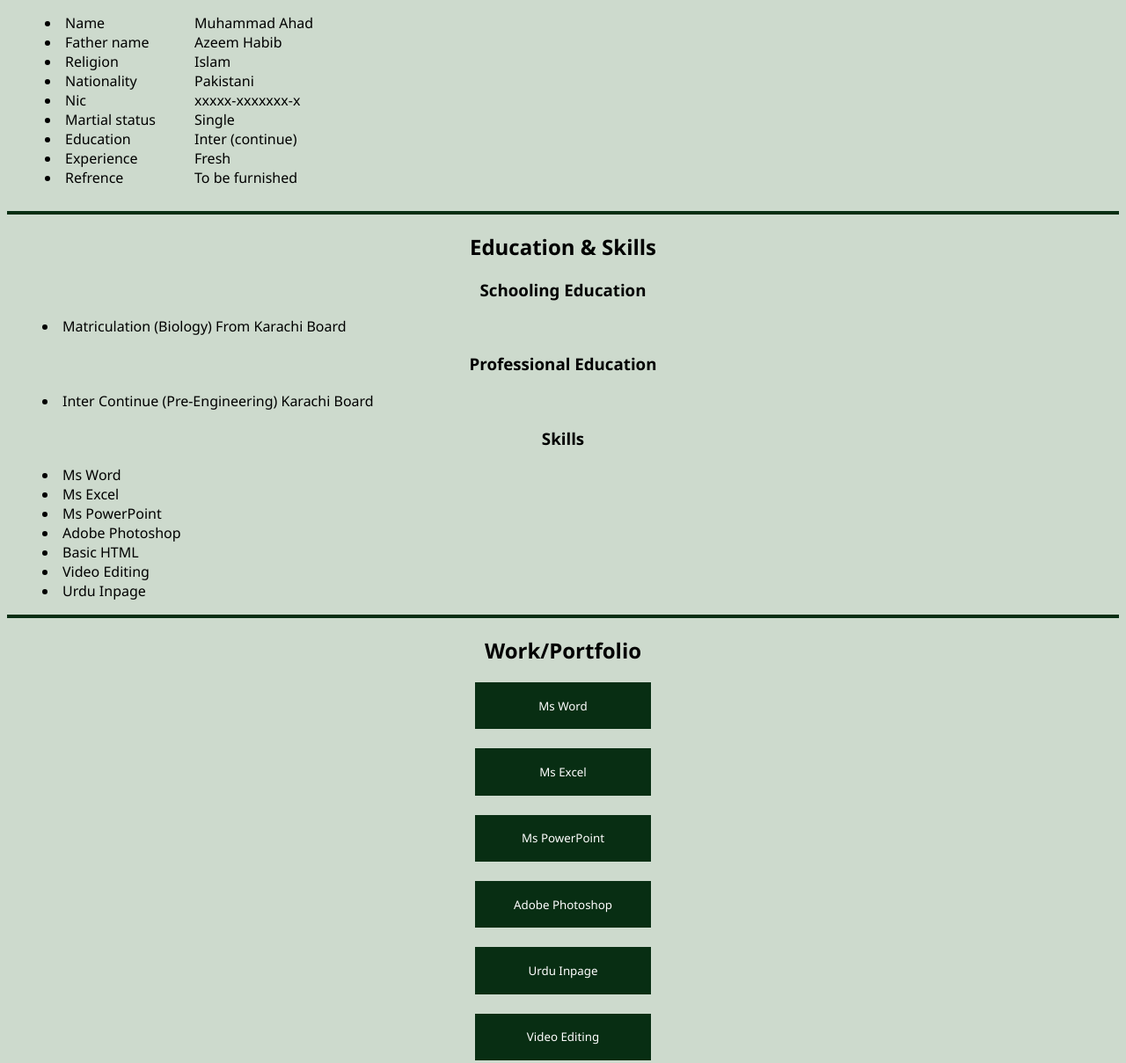
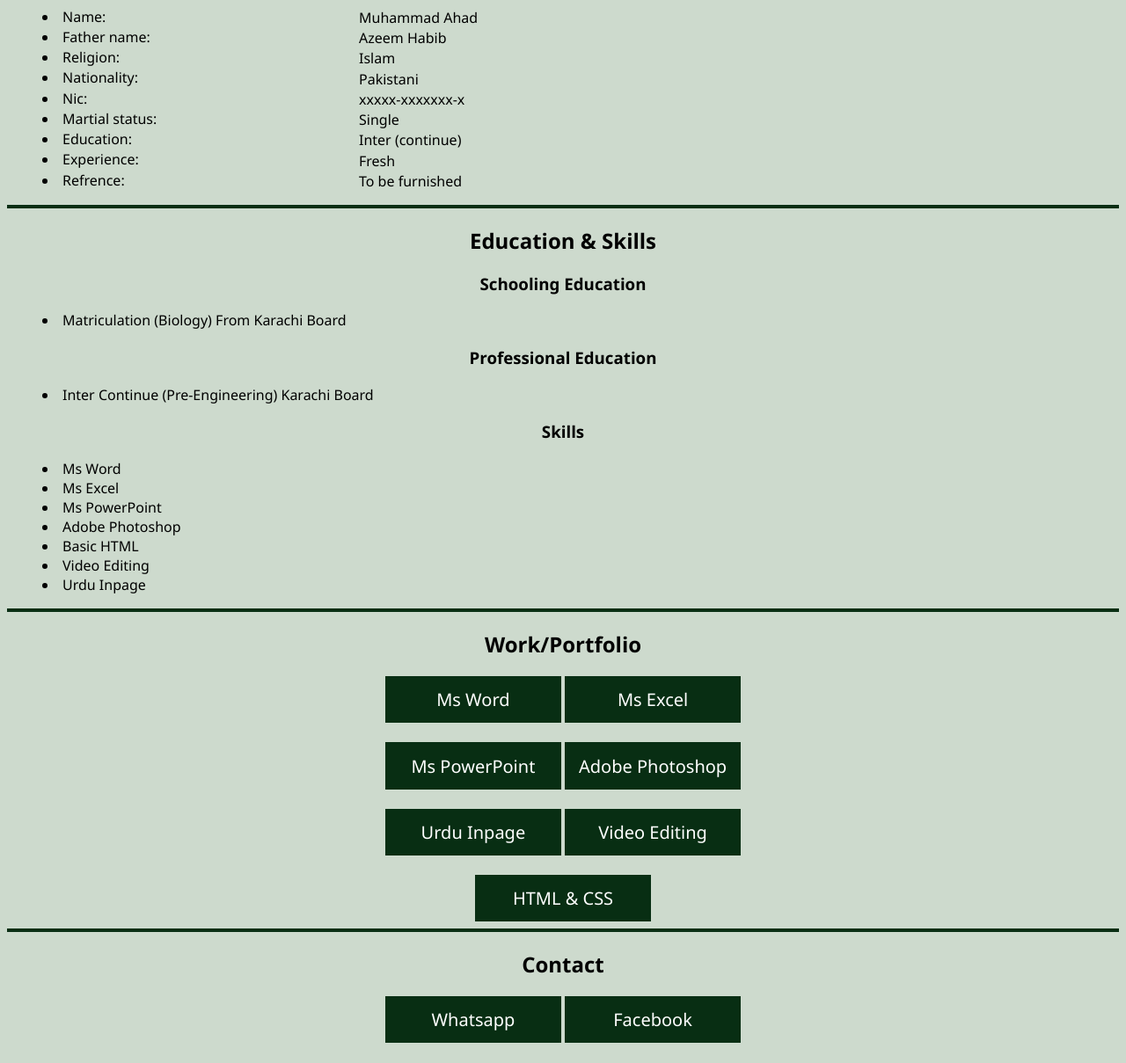
Before and after one commit to ahadsts9901/my-website, a plain HTML site: page index.html in a window 1280 px wide. Shown: the part 780-1989 px from the top of the page at 88% size. Drawn offline with Linux system fonts and the light colour scheme.

Commit message:
font size changed

```diff
--- a/index.html
+++ b/index.html
@@ -61,36 +61,44 @@
             <!-- homepage completed -->
             <!-- personal information started -->
             <center><h2 id="aboutme">Personal Information</h2></center>
-            <table>
-                <tr>
-                    <td>
             <ul>
-                            <li>Name</li>
-                            <li>Father name</li>
-                            <li>Religion</li>
-                            <li>Nationality</li>
-                            <li>Nic</li>
-                            <li>Martial status</li>
-                            <li>Education</li>
-                            <li>Experience</li>
-                            <li>Refrence</li>
+                <li>Name:</li>
+                <ul class="mydata">
+                <li>Muhammad Ahad</li>
                 </ul>
-                    </td>
-                    <td>
-                        <ul class="aboutmelist">
-                            <li>Muhammad Ahad</li>
+                <li>Father name:</li>
+                <ul class="mydata">
                 <li>Azeem Habib</li>
+                </ul>
+                <li>Religion:</li>
+                <ul class="mydata">
                 <li>Islam</li>
+                </ul>
+                <li>Nationality:</li>
+                <ul class="mydata">
                 <li>Pakistani</li>
+                </ul>
+                <li>Nic:</li>
+                <ul class="mydata">
                 <li>xxxxx-xxxxxxx-x</li>
+                </ul>
+                <li>Martial status:</li>
+                <ul class="mydata">
                 <li>Single</li>
+                </ul>
+                <li>Education:</li>
+                <ul class="mydata">
                 <li>Inter (continue)</li>
+                </ul>
+                <li>Experience:</li>
+                <ul class="mydata">
                 <li>Fresh</li>
+                </ul>
+                <li>Refrence:</li>
+                <ul class="mydata">
                 <li>To be furnished</li>
                 </ul>
-                    </td>
-                </tr>
-            </table>
+            </ul>
             <hr/>
             <!-- personal information completed -->
             <!-- education and skills started -->
@@ -117,17 +125,17 @@
             <!-- education and skills completed -->
             <!-- portfolio started -->
         <center><h2 id="portfolio">Work/Portfolio</h2></center>
-        <center><button><a target="_blank" href="https://wa.me/+923130019086?text=Hi%20I'm%20Interested%20In%20Your%20Ms%20Word%20Portfolio">Ms Word</a></button></center>
+        <center><button><a target="_blank" href="https://wa.me/+923130019086?text=Hi%20I'm%20Interested%20In%20Your%20Ms%20Word%20Portfolio">Ms Word</a></button>
+
+        <button><a target="_blank" href="https://wa.me/+923130019086?text=Hi%20I'm%20Interested%20In%20Your%20Ms%20Excel%20Portfolio">Ms Excel</a></button></center>
         <br/>
-        <center><button><a target="_blank" href="https://wa.me/+923130019086?text=Hi%20I'm%20Interested%20In%20Your%20Ms%20Excel%20Portfolio">Ms Excel</a></button></center>
+        <center><button><a target="_blank" href="https://wa.me/+923130019086?text=Hi%20I'm%20Interested%20In%20Your%20Ms%20PowerPoint%20Portfolio">Ms PowerPoint</a></button>
+
+        <button><a target="_blank" href="https://wa.me/+923130019086?text=Hi%20I'm%20Interested%20In%20Your%20Adobe%20Photoshop%20Portfolio">Adobe Photoshop</a></button></center>
         <br/>
-        <center><button><a target="_blank" href="https://wa.me/+923130019086?text=Hi%20I'm%20Interested%20In%20Your%20Ms%20PowerPoint%20Portfolio">Ms PowerPoint</a></button></center>
-        <br/>
-        <center><button><a target="_blank" href="https://wa.me/+923130019086?text=Hi%20I'm%20Interested%20In%20Your%20Adobe%20Photoshop%20Portfolio">Adobe Photoshop</a></button></center>
-        <br/>
-        <center><button><a target="_blank" href="https://wa.me/+923130019086?text=Hi%20I'm%20Interested%20In%20Your%20Urdu%20Inpage%20Portfolio">Urdu Inpage</a></button></center>
-        <br/>
-        <center><button><a target="_blank" href="https://www.youtube.com/@AhadSTS">Video Editing</a></button></center>
+        <center><button><a target="_blank" href="https://wa.me/+923130019086?text=Hi%20I'm%20Interested%20In%20Your%20Urdu%20Inpage%20Portfolio">Urdu Inpage</a></button>
+
+        <button><a target="_blank" href="https://www.youtube.com/@AhadSTS">Video Editing</a></button></center>
         <br/>
         <center><button><a target="_blank" href="https://github.com/ahadsts9901">HTML & CSS</a></button></center>
         <hr/>
@@ -136,13 +144,13 @@
         <center><h2 id="contact">Contact</h2></center>
         <center>
         <button><a target="_blank" href="https://wa.me/+923130019086">Whatsapp</a></button>
-        <br/><br/>
+
         <button><a target="_blank" href="https://www.facebook.com/abdulahad.ansari.1481">Facebook</a></button>
-        <br/><br/>
+        <br/><br/><br/>
         <button><a target="_blank" href="https://www.youtube.com/@AhadSTS">YouTube</a></button>
-        <br/><br/>
+
         <button><a target="_blank" href="https://github.com/ahadsts9901">GitHub</a></button>
-        <br/><br/>
+        <br/><br/><br/>
         <button><a target="_blank" href="mailto:azeemansri7@gmail.com?subject=Hi%20I%20See%20Your%20Website">G-Mail</a></button>
         </center>
         <center><h3>Address</h3></center>
--- a/style.css
+++ b/style.css
@@ -6,7 +6,7 @@
 body{
 
     background-color: rgba(7, 71, 7, 0.2);
-    font-size: 1em;
+    font-size: 16px;
     font-family: 'Segoe UI', Tahoma, Geneva, Verdana, sans-serif;
 }
 
@@ -26,9 +26,11 @@ li{
     font-family: 'Segoe UI', Tahoma, Geneva, Verdana, sans-serif;
 }
 
-.aboutmelist li{
+.mydata li{
+    font-family: 'Segoe UI', Tahoma, Geneva, Verdana, sans-serif;
     list-style: none;
-    font-family: 'Segoe UI', Tahoma, Geneva, Verdana, sans-serif;
+    margin-left: 20em;
+    margin-top: -1.3em;
 }
 
 button{
@@ -45,15 +47,23 @@ button{
 button a{
     color: white;
     font-family: 'Segoe UI', Tahoma, Geneva, Verdana, sans-serif;
+    font-size: 20px;
 }
 
 .button2{
     background-color: rgb(8, 46, 19);
     text-decoration: none;
     border: 0em;
-    padding: 1em;
-    width: 12em;
+    padding: 0.5em;
+    width: 14em;
     height: 4em;
     text-align: center;
     font-family: 'Segoe UI', Tahoma, Geneva, Verdana, sans-serif;
+    font-size: 12px;
 }
+
+.button2 a{
+    color: white;
+    font-family: 'Segoe UI', Tahoma, Geneva, Verdana, sans-serif;
+    font-size: 16px;
+}
```
Lines whose indentation alone changed are shown as unchanged.
